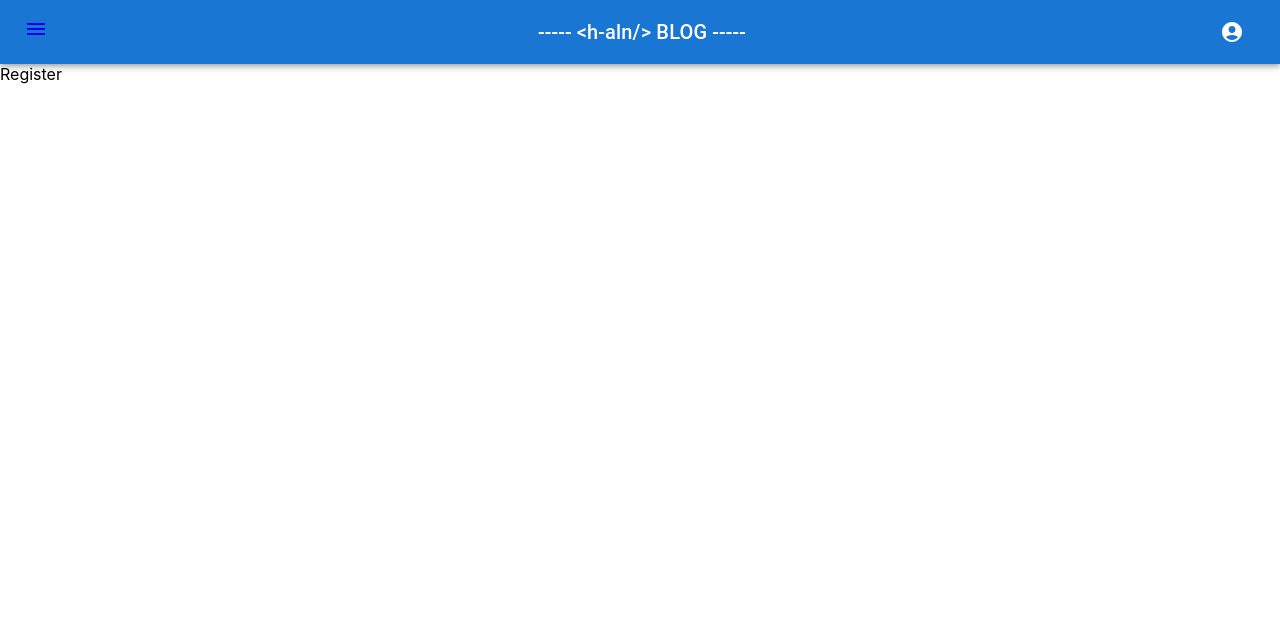
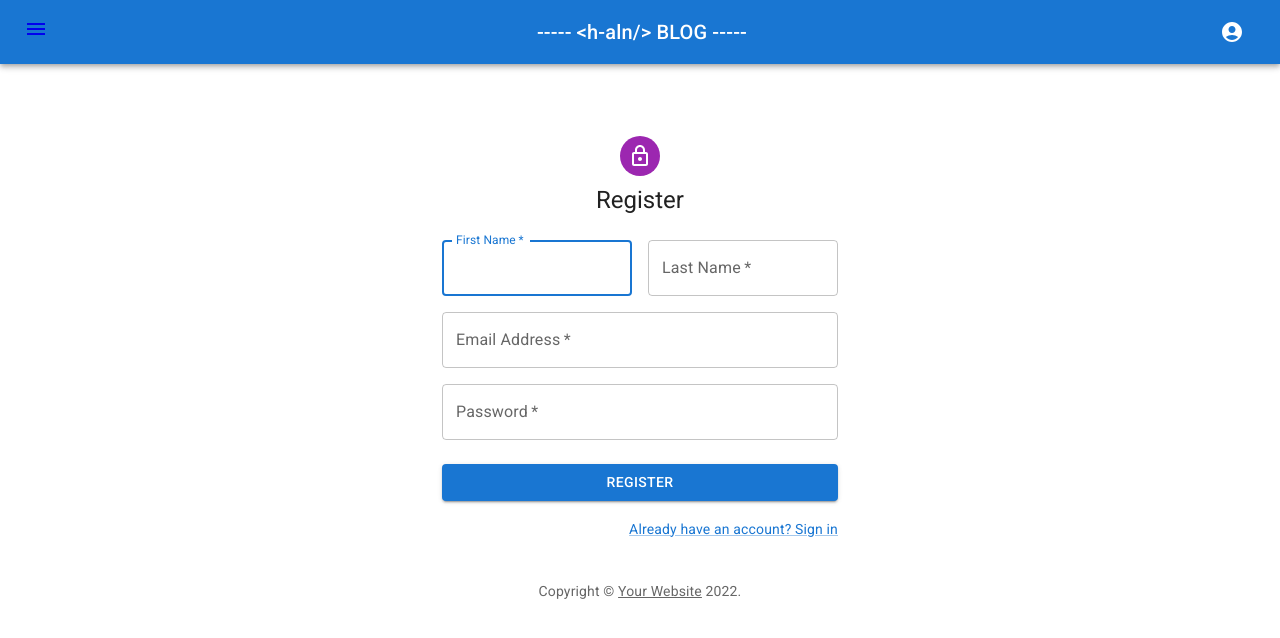
Before and after one commit to huseyin-aln/FireBlog-App-RP, a React (Create React App) app: page /register in a window 1280 px wide. Shown: the top 638 px of the page. Built offline with nearby package versions, Linux system fonts and the light colour scheme.

Commit message:
register

```diff
--- a/public/index.html
+++ b/public/index.html
@@ -24,6 +24,11 @@
       work correctly both with client-side routing and a non-root public URL.
       Learn how to configure a non-root public URL by running `npm run build`.
     -->
+    <link
+      rel="stylesheet"
+      href="https://fonts.googleapis.com/css?family=Roboto:300,400,500,700&display=swap"
+    />
+
     <title>React App</title>
   </head>
   <body>
--- a/src/components/Navbar.jsx
+++ b/src/components/Navbar.jsx
@@ -11,11 +11,13 @@
 import FormGroup from "@mui/material/FormGroup";
 import MenuItem from "@mui/material/MenuItem";
 import Menu from "@mui/material/Menu";
-import { Link } from "react-router-dom";
+import { Link, useNavigate } from "react-router-dom";
 
 export default function Navbar() {
   const [auth, setAuth] = React.useState(true);
   const [anchorEl, setAnchorEl] = React.useState(null);
+
+  const navigate = useNavigate();
 
   const currentUser = false;
 
@@ -96,16 +98,24 @@
                 onClose={handleClose}
               >
                 {currentUser ? (
-                  <>
-                    <MenuItem onClick={handleClose}>Profile</MenuItem>
-                    <MenuItem onClick={handleClose}>New</MenuItem>
+                  <Box>
+                    <MenuItem onClick={() => navigate("/profile")}>
+                      Profile
+                    </MenuItem>
+                    <MenuItem onClick={() => navigate("/newblog")}>
+                      New
+                    </MenuItem>
                     <MenuItem onClick={handleClose}>Logout</MenuItem>
-                  </>
+                  </Box>
                 ) : (
-                  <>
-                    <MenuItem>Register</MenuItem>
-                    <MenuItem>Login</MenuItem>
-                  </>
+                  <Box>
+                    <MenuItem onClick={() => navigate("/login")}>
+                      Login
+                    </MenuItem>
+                    <MenuItem onClick={() => navigate("/register")}>
+                      Register
+                    </MenuItem>
+                  </Box>
                 )}
               </Menu>
             </div>
--- a/src/pages/Register.jsx
+++ b/src/pages/Register.jsx
@@ -1,7 +1,138 @@
-import React from "react";
+import * as React from "react";
+import Avatar from "@mui/material/Avatar";
+import Button from "@mui/material/Button";
+import CssBaseline from "@mui/material/CssBaseline";
+import TextField from "@mui/material/TextField";
+import Link from "@mui/material/Link";
+import Grid from "@mui/material/Grid";
+import Box from "@mui/material/Box";
+import LockOutlinedIcon from "@mui/icons-material/LockOutlined";
+import Typography from "@mui/material/Typography";
+import Container from "@mui/material/Container";
+import { createTheme, ThemeProvider } from "@mui/material/styles";
+import { useNavigate } from "react-router-dom";
 
-const Register = () => {
-  return <div>Register</div>;
-};
+function Copyright(props) {
+  return (
+    <Typography
+      variant="body2"
+      color="text.secondary"
+      align="center"
+      {...props}
+    >
+      {"Copyright © "}
+      <Link color="inherit" href="">
+        Your Website
+      </Link>{" "}
+      {new Date().getFullYear()}
+      {"."}
+    </Typography>
+  );
+}
 
-export default Register;
+const theme = createTheme();
+
+export default function Register() {
+  const navigate = useNavigate();
+
+  const handleSubmit = (event) => {
+    event.preventDefault();
+    const data = new FormData(event.currentTarget);
+    console.log({
+      firstName: data.get("firstName"),
+      lastName: data.get("lastName"),
+      email: data.get("email"),
+      password: data.get("password"),
+    });
+  };
+
+  return (
+    <ThemeProvider theme={theme}>
+      <Container component="main" maxWidth="xs">
+        <CssBaseline />
+        <Box
+          sx={{
+            marginTop: 8,
+            display: "flex",
+            flexDirection: "column",
+            alignItems: "center",
+          }}
+        >
+          <Avatar sx={{ m: 1, bgcolor: "secondary.main" }}>
+            <LockOutlinedIcon />
+          </Avatar>
+          <Typography component="h1" variant="h5">
+            Register
+          </Typography>
+          <Box
+            component="form"
+            noValidate
+            onSubmit={handleSubmit}
+            sx={{ mt: 3 }}
+          >
+            <Grid container spacing={2}>
+              <Grid item xs={12} sm={6}>
+                <TextField
+                  autoComplete="given-name"
+                  name="firstName"
+                  required
+                  fullWidth
+                  id="firstName"
+                  label="First Name"
+                  autoFocus
+                />
+              </Grid>
+              <Grid item xs={12} sm={6}>
+                <TextField
+                  required
+                  fullWidth
+                  id="lastName"
+                  label="Last Name"
+                  name="lastName"
+                  autoComplete="family-name"
+                />
+              </Grid>
+              <Grid item xs={12}>
+                <TextField
+                  required
+                  fullWidth
+                  id="email"
+                  label="Email Address"
+                  name="email"
+                  autoComplete="email"
+                />
+              </Grid>
+              <Grid item xs={12}>
+                <TextField
+                  required
+                  fullWidth
+                  name="password"
+                  label="Password"
+                  type="password"
+                  id="password"
+                  autoComplete="new-password"
+                />
+              </Grid>
+            </Grid>
+            <Button
+              type="submit"
+              fullWidth
+              variant="contained"
+              sx={{ mt: 3, mb: 2 }}
+            >
+              Register
+            </Button>
+            <Grid container justifyContent="flex-end">
+              <Grid item>
+                <Link variant="body2" onClick={() => navigate("/login")}>
+                  Already have an account? Sign in
+                </Link>
+              </Grid>
+            </Grid>
+          </Box>
+        </Box>
+        <Copyright sx={{ mt: 5 }} />
+      </Container>
+    </ThemeProvider>
+  );
+}
```
